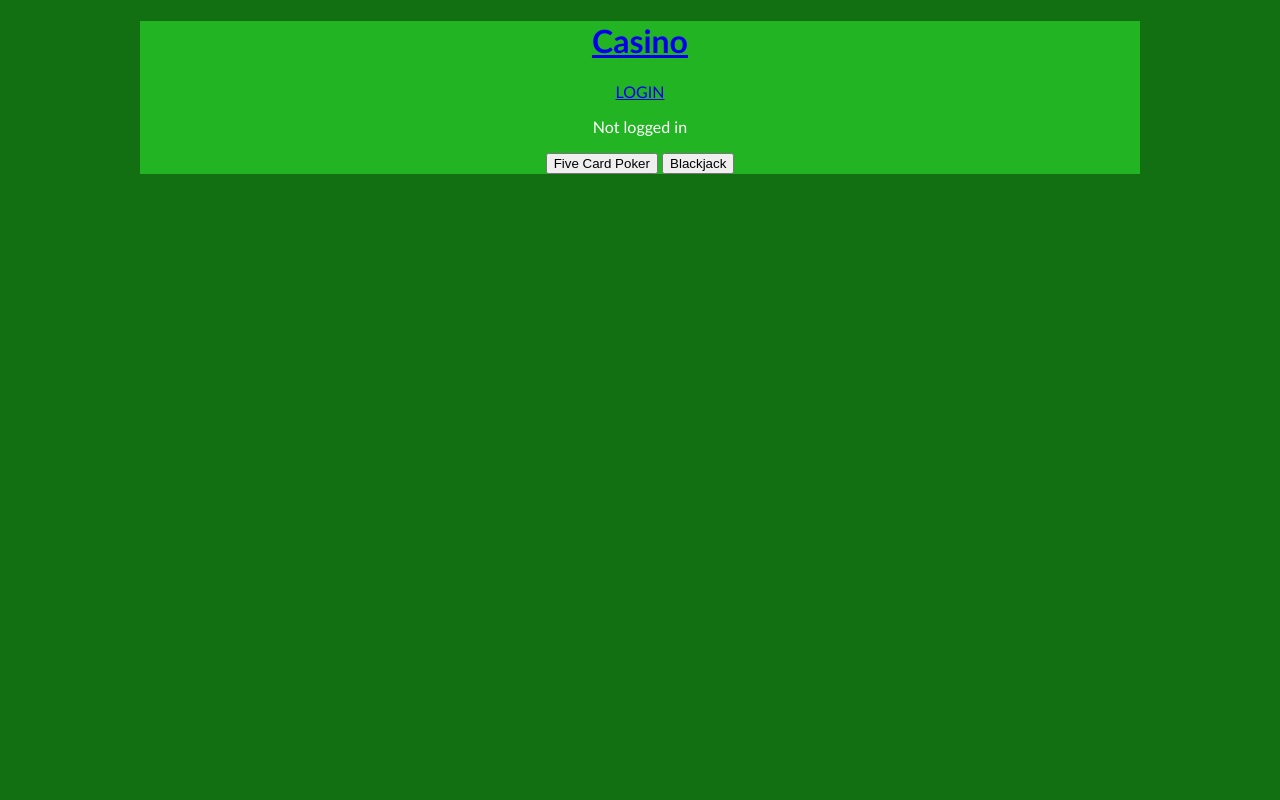
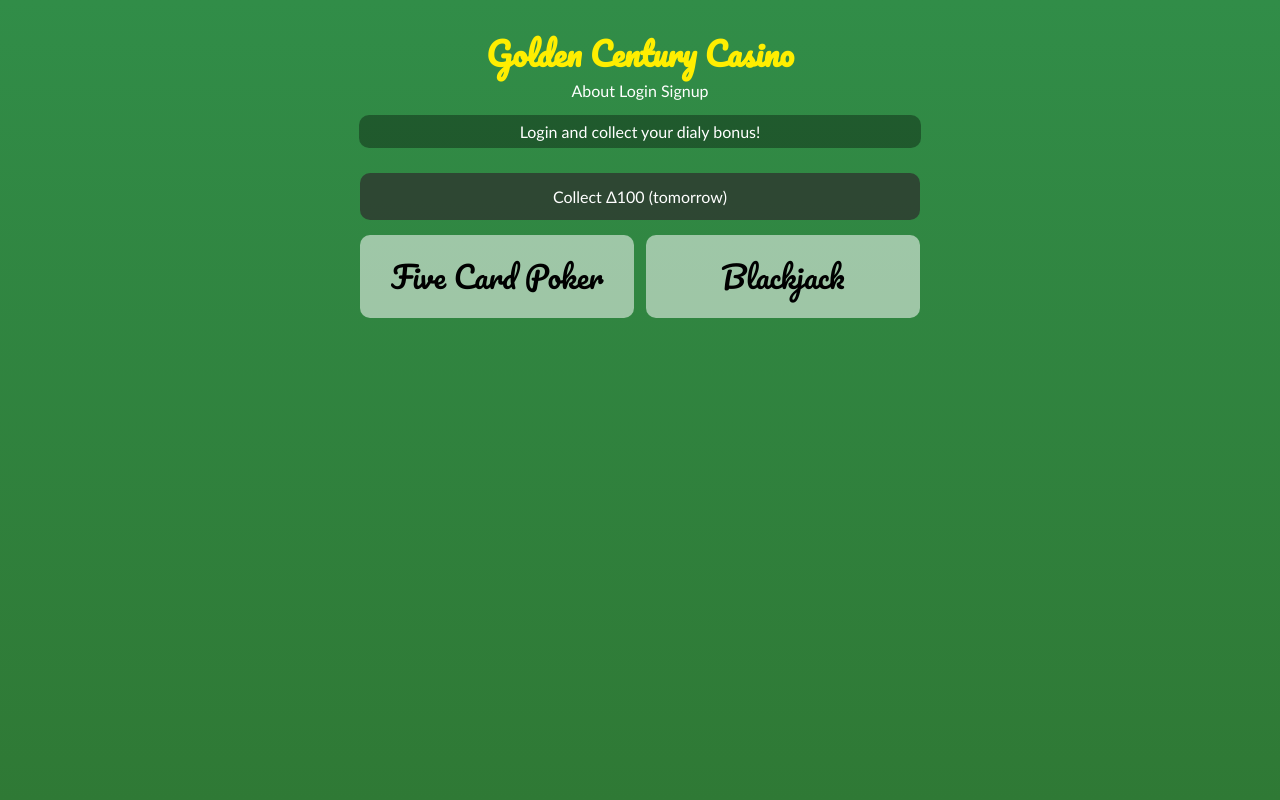
Before and after one commit to vjohndo/casino, a Flask app: page / in a window 1280 px wide. Run offline with Flask 2, Linux system fonts and the light colour scheme.

Commit message:
Index Page, UI for poker

```diff
--- a/app.py
+++ b/app.py
@@ -1,6 +1,8 @@
+from model.dailycheck import moreThanADay
 from model.played_games import any_active_gamedb, create_gamedb, get_pokerID_by_userID, get_blackjackID_by_userID
 from flask import Flask, render_template, request, redirect, session
 from datetime import datetime, timedelta, date
+from model.dailycheck import moreThanADay
 import os
 
 from model.encryption import is_password_correct, hashpw
@@ -21,20 +23,14 @@ app.config['SECRET_KEY'] = SECRET_KEY
 def collect_daily():
     # Get a player class
     player = user_profile_of_id(session.get('user_id'))
-    print(type(player.last_login))
 
-    time_delta = (date.today() - player.last_login).days
-    print(time_delta)
-
-    if time_delta >= 1:
+    if moreThanADay(player):
         player.last_login = date.today()
-        print(player.last_login)
         player.wallet += 100
         update_player(player)
         return redirect('/')
-
     else:
-        return 'TOO EARLY TO COLLECT'
+        return redirect('/')
 
 # LANDING PAGE
 @app.route('/')
@@ -43,8 +39,13 @@ def index():
         return render_template('index.jinja')
 
     else:
-        user_profile = user_profile_of_id(session.get('user_id'))
-        return render_template('index.jinja', name=user_profile.name, wallet=user_profile.wallet)
+        try:
+            user_profile = user_profile_of_id(session.get('user_id'))
+            can_collect = moreThanADay(user_profile)
+        except:
+            session.clear()
+            return redirect('/login')
+        return render_template('index.jinja', name=user_profile.name, wallet=user_profile.wallet, can_collect=can_collect)
 
 # BLACK JACK
 @app.route('/create_game_blackjack', methods=['GET'])
@@ -108,7 +109,15 @@ def play_game_blackjack():
 
     # update the bet amount if the gmae still hasn't been updated
     if game.bet_placed == False:
+
+        if not request.form.get('bet_value'):
+            return redirect('/bet_game')
+
         game.bet_amount = int(request.form.get('bet_value'))
+
+        if game.bet_amount < 1 or game.bet_amount > player.wallet:
+            return redirect('/bet_game_blackjack')
+
         player.wallet = player.wallet - game.bet_amount
         update_player(player)
         game.bet_placed = True
@@ -256,7 +265,13 @@ def play_game():
 
     # update the bet amount it has not been updated.
     if game.bet_placed == False:
-        game.bet_amount = int(request.form.get('bet_value'))
+
+        if not request.form.get('bet_value'):
+            return redirect('/bet_game')
+
+        if game.bet_amount < 1 or game.bet_amount > player.wallet:
+            return redirect('/bet_game')
+
         player.wallet = player.wallet - game.bet_amount
         update_player(player)
         game.bet_placed = True
--- a/static/index.js
+++ b/static/index.js
@@ -1,5 +1,6 @@
 const fiveCardPokerButton = document.querySelector("#fiveCardPokerButton")
 const blackjackButon = document.querySelector("#blackjackButton")
+const collectDaily = document.querySelector("#moneyCollect")
 
 fiveCardPokerButton.onclick = function() {
     window.location.replace("/bet_game")
@@ -8,3 +9,7 @@ fiveCardPokerButton.onclick = function() {
 blackjackButon.onclick = function() {
     window.location.replace("/create_game_blackjack")
 }
+
+collectDaily.onclick = function() {
+    window.location.replace("/collect")
+}
--- a/static/style.css
+++ b/static/style.css
@@ -1,5 +1,16 @@
+@import url('https://fonts.googleapis.com/css2?family=Pacifico&display=swap');
+
+* {
+    margin: 0;
+    padding: 0;
+    box-sizing: border-box;
+}
+
 body {
-    background-color: rgb(18, 112, 18);
+    background-image: linear-gradient(rgb(49, 141, 72),rgb(47, 121, 53));
+    background-repeat: no-repeat;
+    background-size: cover;
+    min-height: 100vh;
     color: white;
     margin: 0 auto;
     width: 1000px;
@@ -8,19 +19,68 @@ body {
     transition: margin 1s;
 }
 
-header {
-    background-color: rgb(34, 180, 34);
+a {
+    color: white;
+    text-decoration: none;
 }
 
-#display #dealer_display {
+li {
+    list-style: none;
+    display: inline;
+}
+
+h1 {
+    font-family: 'Pacifico', cursive;
+}
+
+header {
+    padding: 25px 0px 25px 0px;
+    display: flex;
+    flex-direction: column;
+    min-width: 50%;
+    max-width: 75%;
+    margin: 0 auto;
+}
+
+#display_poker {
+    height: 250px;
+    display: flex;
+    flex-direction: row;
+    justify-content: space-evenly;
+    align-items: center;
+    width: 800px;
+    margin: 0 auto;
+}
+
+#dealer_display {
     display: flex;
     flex-direction: row;
     justify-content: space-evenly;
     align-items: center;
     height: 500px;
+    max-width: 700px;
 }
 
-img {
+.betButton {
+    margin: 13px 0px 25px 0px;
+    height: 25px;
+    font-family: 'Trebuchet MS', 'Lucida Sans Unicode', 'Lucida Grande', 'Lucida Sans', Arial, sans-serif;
+}
+
+.betControls {
+    display: flex;
+    flex-direction: column;
+    width: 200px;
+    margin: 0 auto;
+}
+
+.betInput {
+    font-size: 40px;
+    width: 200px;
+    height: 50px;
+}
+
+.playingCard {
     width: 10vmin;
 }
 
@@ -32,6 +92,24 @@ img {
     cursor: pointer;
 }
 
+.gameButton {
+    padding: 15px 0px 15px 0px;
+    border-radius: 10px;
+    width: 49%;
+    font-size: 30px;
+    background-color: rgba(255, 255, 255, 0.534);
+}
+
+.gameButton:hover {
+    cursor: pointer;
+    background-color: rgba(92, 92, 92, 0.63);
+}
+
+.hiddenCard {
+    width: 15%;
+    border-radius: 7px;
+}
+
 #cardString {
     display: none;
 }
@@ -39,3 +117,61 @@ img {
 input[type="checkbox"] {
     display: none;
 }
+
+#gamesList {
+    padding: 15px 0px 15px 0px;
+    display: flex;
+    flex-direction: row;
+    justify-content: space-between;
+    width: 56%;
+    margin: 0 auto;
+    font-family: 'Pacifico', cursive;
+    color: black
+}
+
+#home {
+    text-decoration: none;
+    color: rgb(255, 238, 0);
+}
+
+#homeNav {
+    padding: 0px 0px 15px 0px;
+}
+
+#playerBar {
+    padding: 7px 0px 7px 0px;
+    align-items: center;
+    border-radius: 10px;
+    background-color: rgba(0, 0, 0, 0.349);
+    margin: 0 auto;
+    width: 75%;
+    display: flex;
+    flex-direction: row;
+    justify-content: space-around;
+}
+
+#moneyCollect {
+    padding: 14px 0px 14px 0px;
+    background-color: rgb(255, 50, 50);
+    border-radius: 10px;
+    width: 56%;
+    margin: 0 auto;
+    align-items: center;
+}
+
+#moneyCollect:hover{
+    cursor: pointer;
+}
+
+#moneyCollectNot {
+    padding: 14px 0px 14px 0px;
+    background-color: rgba(46, 46, 46, 0.712);
+    border-radius: 10px;
+    width: 56%;
+    margin: 0 auto;
+    align-items: center;
+}
+
+#moneyCollect:hover {
+    cursor: pointer;
+}
--- a/templates/base.jinja
+++ b/templates/base.jinja
@@ -4,25 +4,35 @@
     <meta charset="UTF-8">
     <meta http-equiv="X-UA-Compatible" content="IE=edge">
     <meta name="viewport" content="width=device-width, initial-scale=1.0">
-    <title>Casino</title>
+    <title>Golden Century Casino</title>
     <link rel="stylesheet" href="{{url_for('static',filename='style.css')}}">
 </head>
 <body>
     <header>
-    <h1><a href='/'>Casino </a></h1>
+    <h1><a id='home' href='/'>Golden Century Casino </a></h1>
+    <nav>
+        <ul id='homeNav'>
+            <li><a href='/'>About</a></li>
+            {% if name %}
+            <li><a href="/logout">Logout</a></li>
+            {% else %}
+            <li><a href="/login">Login</a></li>
+            <li><a href="/signup">Signup</a></li>
+            {% endif %}
+        </ul>
+    </nav>
+    <div id='playerBar'>
     {% if name %}
-        <a href="/logout">LOGOUT</a>
-        <p> Logged in as {{name}} </p>
-        <p> Wallet: {{wallet}} </p>
+        <p> 👤 {{name}} </p>
+        <p> Wallet: Δ{{wallet}} </p>
     {% else %}
-        <header><a href="/login">LOGIN</a>
-        <p> Not logged in</p>
+        <p> Login and collect your dialy bonus!</p>
     {% endif %}
+    </div>
     </header>
 
     <main>
     {% block content %}
-
     {% endblock content %}
     </main>
 </body>
--- a/templates/index.jinja
+++ b/templates/index.jinja
@@ -1,6 +1,16 @@
 {% extends "base.jinja" %}
 {% block content %}
-<button id='fiveCardPokerButton'> Five Card Poker </button>
-<button id='blackjackButton'> Blackjack </button>
+
+{% if can_collect %}
+<div id='moneyCollect'> Collect Δ100 </div>
+{% else %}
+<div id='moneyCollectNot'> Collect Δ100 (tomorrow) </div>
+{% endif %}
+
+<div id="gamesList">
+    <div class='gameButton' id='fiveCardPokerButton'> Five Card Poker </div>
+    <div class='gameButton' id='blackjackButton'> Blackjack </div>
+</div>
 <script src="{{url_for('static',filename='index.js')}}"></script>
+
 {% endblock content %}
```
Also changed, not shown: model/dailycheck.py (added, +8 -0 lines), templates/bet.jinja (+6 -7 lines), templates/bet_blackjack.jinja (+5 -3 lines), static/cardbackblack.png, static/cardbackblack2.png (added).
